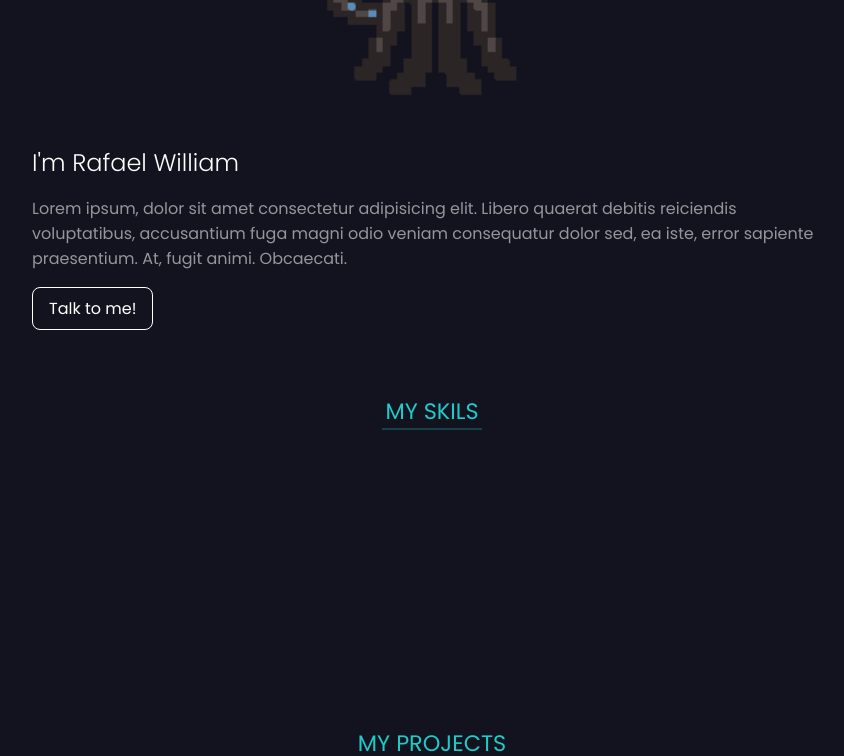
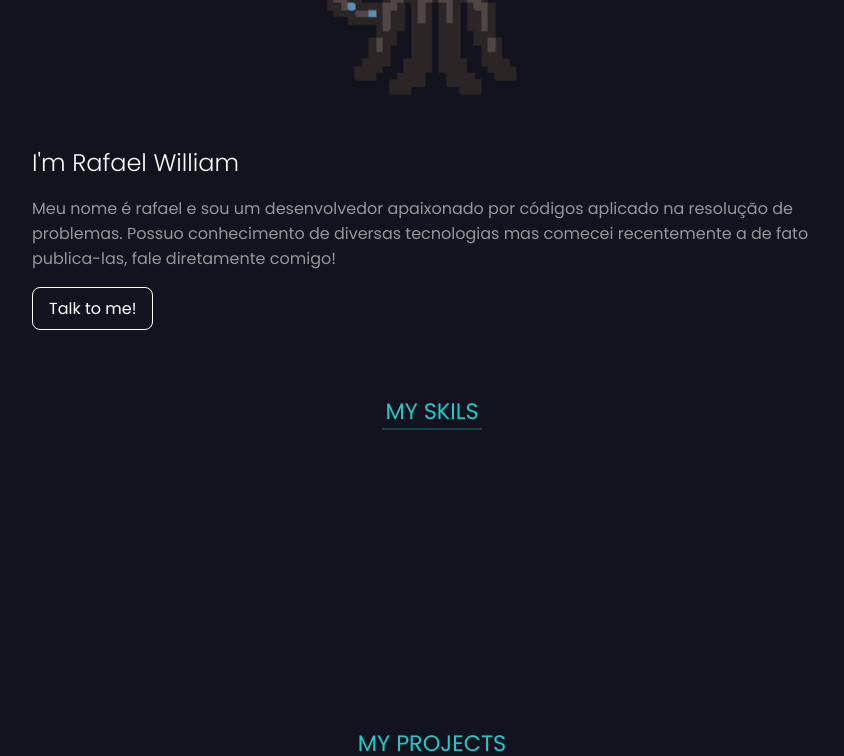
Before and after one commit to RafaGui/Rafael-William, a plain HTML site: page index.html in a window 1280 px wide. Shown: the part 1072-1828 px from the top of the page, without its empty margins (208-1052 px from the left). Drawn offline with nearby package versions, Linux system fonts and the light colour scheme.

Commit message:
Update about text

```diff
--- a/index.html
+++ b/index.html
@@ -72,7 +72,7 @@
 				</div>
 				<div class="local-text-about">
 					<h2>I'm Rafael William</h2>
-					<p>Lorem ipsum, dolor sit amet consectetur adipisicing elit. Libero quaerat debitis reiciendis voluptatibus, accusantium fuga magni odio veniam consequatur dolor sed, ea iste, error sapiente praesentium. At, fugit animi. Obcaecati.</p>
+					<p>Meu nome é rafael e sou um desenvolvedor apaixonado por códigos aplicado na resolução de problemas. Possuo conhecimento de diversas tecnologias mas comecei recentemente a de fato publica-las, fale diretamente comigo!</p>
 					<div class="local-btn">
 						<a href="#contact">Talk to me!</a>
 					</div>
```
